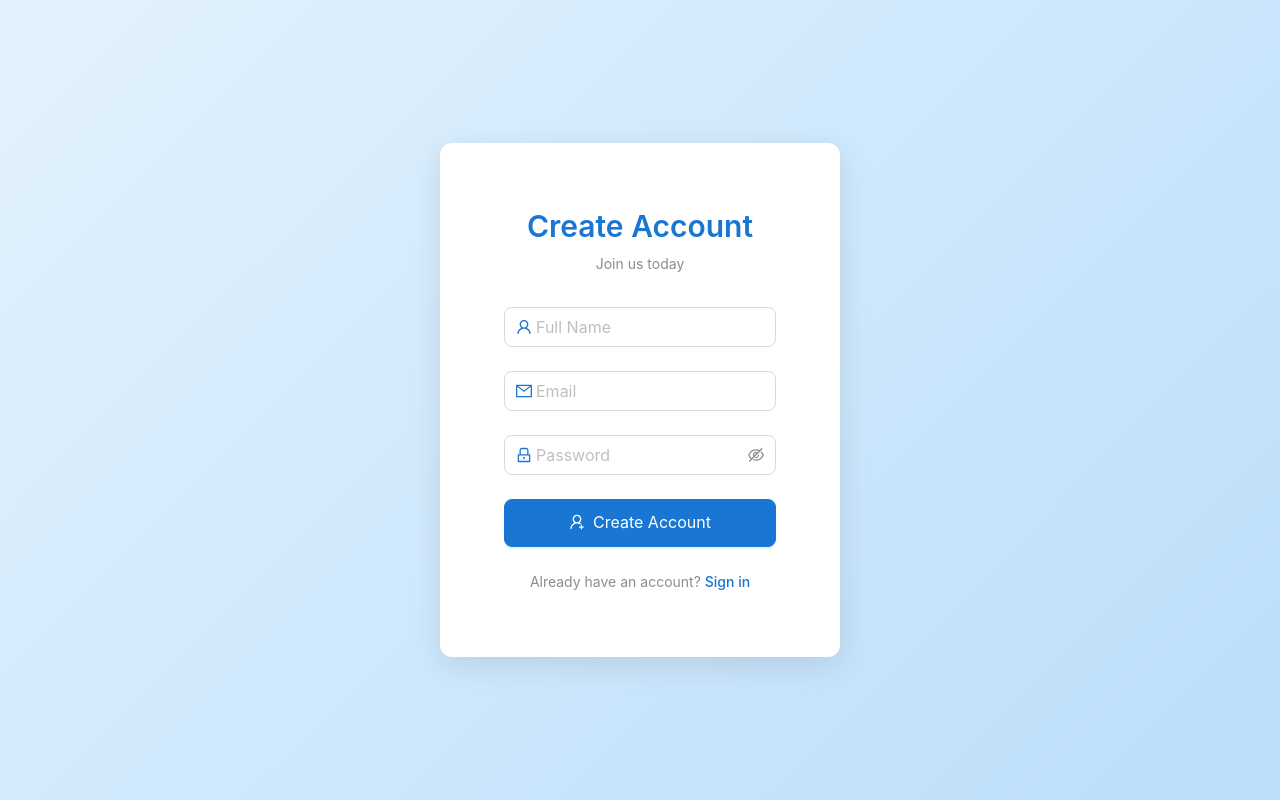
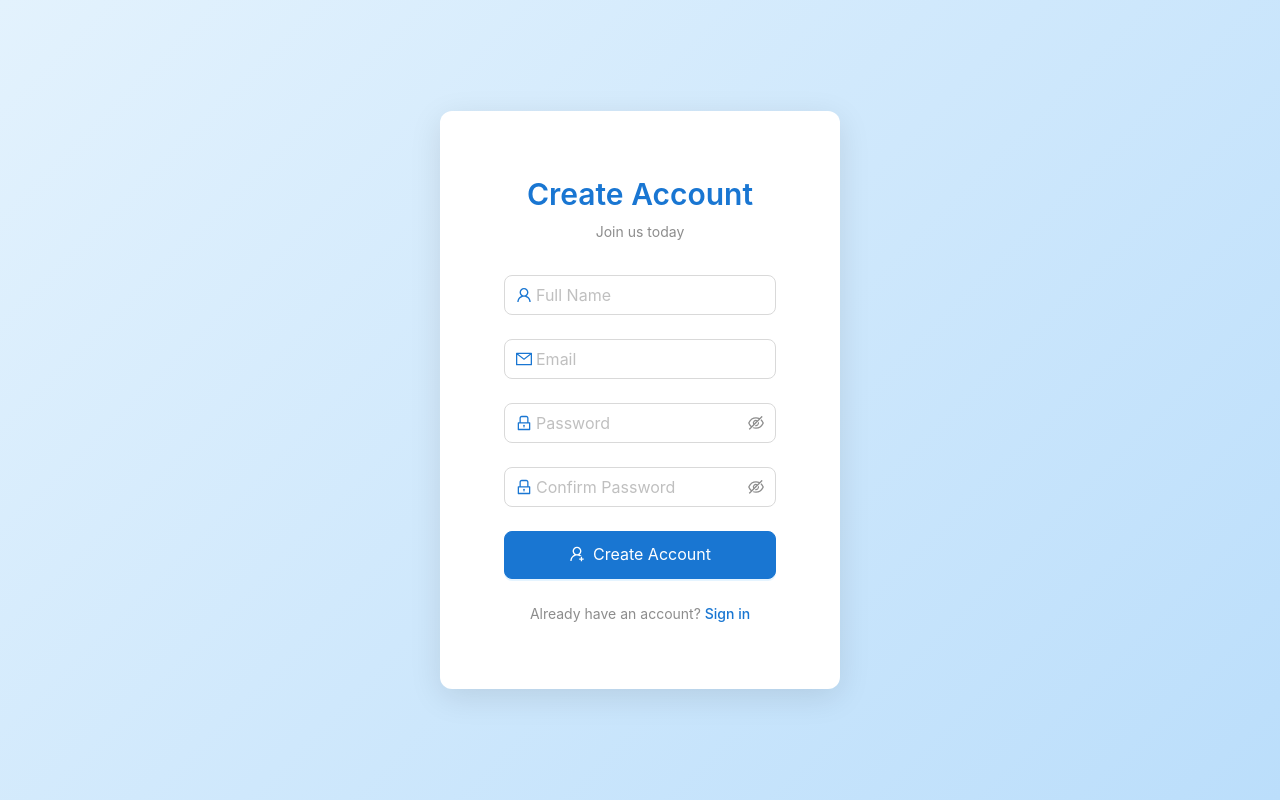
Before and after one commit to enkhmendeee/academa, a React (Create React App) app in the folder client/: page /register in a window 1280 px wide. Built offline with nearby package versions, Linux system fonts and the light colour scheme.

Commit message:
added re-enter password for register

```diff
--- a/client/src/pages/Register.tsx
+++ b/client/src/pages/Register.tsx
@@ -11,9 +11,9 @@ export default function Register() {
   const navigate = useNavigate();
   const [form] = Form.useForm();
 
-  const handleRegister = async (values: { name: string; email: string; password: string }) => {
+  const handleRegister = async (values: { name: string; email: string; password: string; confirmPassword: string }) => {
     try {
-      const { token, user } = await registerService(values.name, values.email, values.password);
+      const { token, user } = await registerService(values.name, values.email, values.password, values.confirmPassword);
       login(token, user);
       message.success('Registration successful!');
       navigate("/dashboard");
@@ -94,6 +94,28 @@ export default function Register() {
               />
             </Form.Item>
 
+            <Form.Item
+              name="confirmPassword"
+              dependencies={['password']}
+              rules={[
+                { required: true, message: 'Please confirm your password!' },
+                ({ getFieldValue }) => ({
+                  validator(_, value) {
+                    if (!value || getFieldValue('password') === value) {
+                      return Promise.resolve();
+                    }
+                    return Promise.reject(new Error('The two passwords do not match!'));
+                  },
+                }),
+              ]}
+            >
+              <Input.Password
+                prefix={<LockOutlined style={{ color: '#1976d2' }} />}
+                placeholder="Confirm Password"
+                style={{ borderRadius: '8px' }}
+              />
+            </Form.Item>
+
             <Form.Item>
               <Button
                 type="primary"
--- a/client/src/services/auth.ts
+++ b/client/src/services/auth.ts
@@ -9,8 +9,8 @@ export const login = async (email: string, password: string) => {
   };
 };
 
-export const register = async (name: string, email: string, password: string) => {
-  const res = await axios.post("http://localhost:3000/api/auth/register", { name, email, password });
+export const register = async (name: string, email: string, password: string, confirmPassword: string) => {
+  const res = await axios.post("http://localhost:3000/api/auth/register", { name, email, password, confirmPassword });
 
   return {
     token: res.data.token,
```
Also changed, not shown: 1 other file (tests, documents, lock files or other folders).
